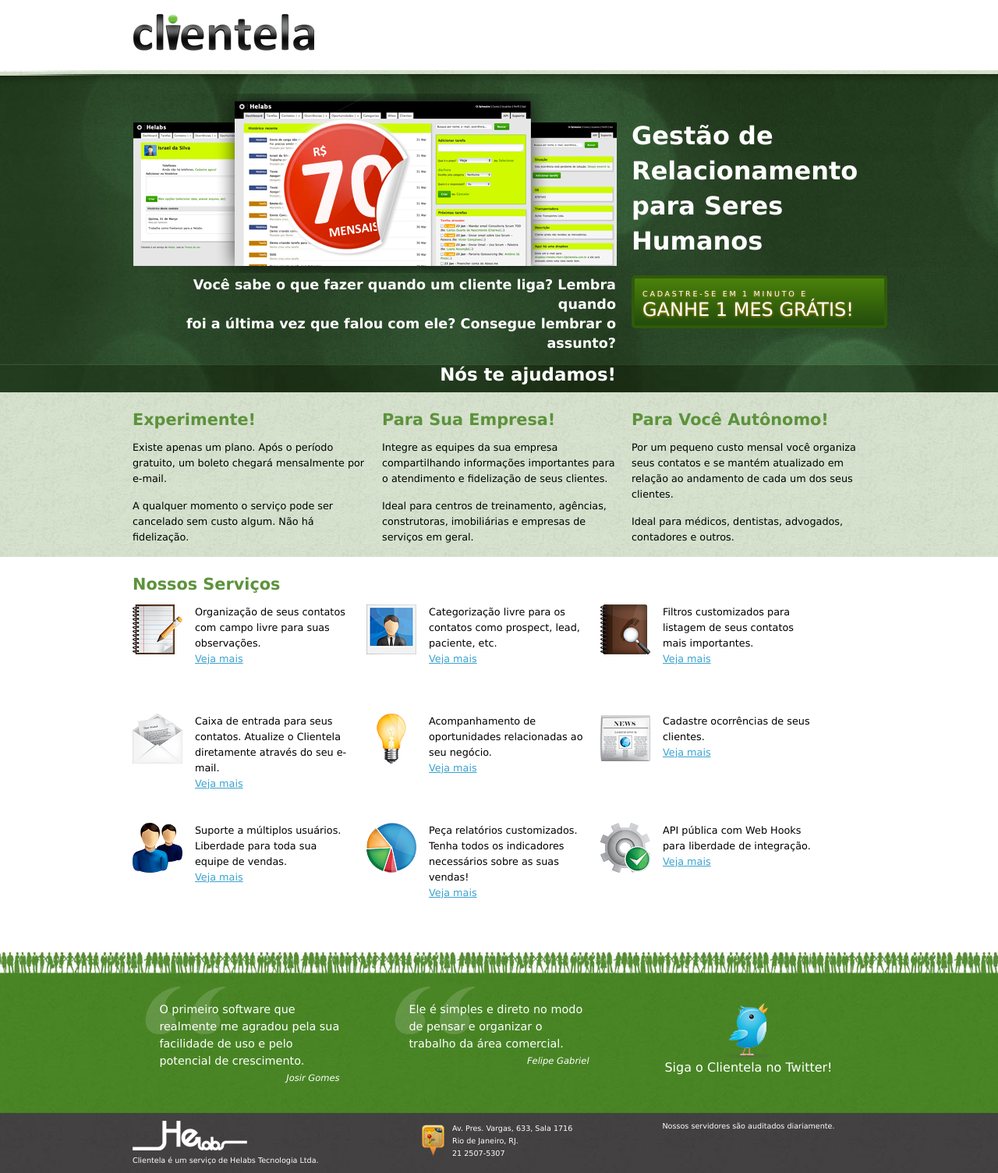
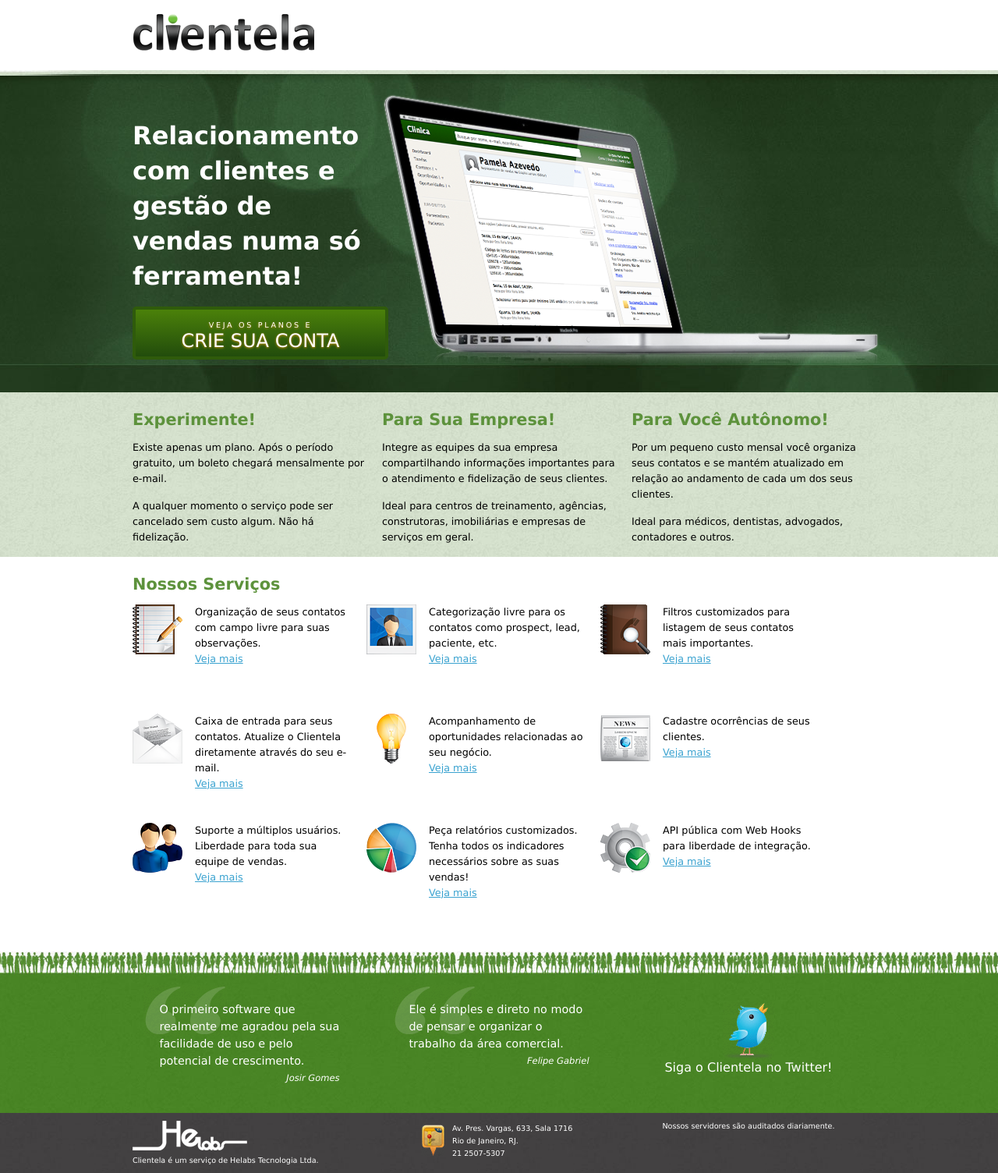
Before and after one commit to mergulhao/site-clientela, a Jekyll site: the page built from index.html, in a window 1280 px wide. Shown: the whole page at 78% size. Built offline with Jekyll 4.4.1, drawn with Linux system fonts in a browser that asks for light colours; nearby versions of some CDN libraries.

Commit message:
update site header

```diff
--- a/_sass/color.scss
+++ b/_sass/color.scss
@@ -56,6 +56,7 @@
     line-height: 20px !important;
     font-weight: normal !important;
     color: #fff;
+    text-align: center;
 
     &.line1 {
       letter-spacing: 0.28em;
--- a/css/color.css
+++ b/css/color.css
@@ -66,30 +66,31 @@
   line-height: 20px !important;
   font-weight: normal !important;
   color: #fff;
+  text-align: center;
 }
-/* line 60, ../_sass/color.scss */
+/* line 61, ../_sass/color.scss */
 div.button p.line1 {
   letter-spacing: 0.28em;
   font-size: 0.6em !important;
 }
-/* line 65, ../_sass/color.scss */
+/* line 66, ../_sass/color.scss */
 div.button p.line2 {
   font-size: 1.5em !important;
 }
-/* line 70, ../_sass/color.scss */
+/* line 71, ../_sass/color.scss */
 div.button img {
   float: left;
   margin-right: 10px;
 }
 
-/* line 77, ../_sass/color.scss */
+/* line 78, ../_sass/color.scss */
 div.big p {
   letter-spacing: 0.22em;
   padding: 8px 0;
   text-align: center;
 }
 
-/* line 84, ../_sass/color.scss */
+/* line 85, ../_sass/color.scss */
 blockquote {
   color: #fff;
   margin: 1em;
@@ -99,19 +100,19 @@
   line-height: 22px;
   font-size: 0.9em;
 }
-/* line 93, ../_sass/color.scss */
+/* line 94, ../_sass/color.scss */
 blockquote div {
   font-style: italic;
   text-align: right;
   font-size: 0.8em;
 }
 
-/* line 100, ../_sass/color.scss */
+/* line 101, ../_sass/color.scss */
 div#menu {
   margin: 45px 0 0 0;
   text-align: right;
 }
-/* line 104, ../_sass/color.scss */
+/* line 105, ../_sass/color.scss */
 div#menu a {
   font-weight: normal;
   color: #fff;
@@ -122,11 +123,11 @@
   padding: 2px 20px;
 }
 
-/* line 115, ../_sass/color.scss */
+/* line 116, ../_sass/color.scss */
 div#header {
   margin: 15px auto;
 }
-/* line 120, ../_sass/color.scss */
+/* line 121, ../_sass/color.scss */
 div#header div#logo h1 a {
   display: block;
   background: white url("/images/logo.png") no-repeat;
@@ -134,36 +135,36 @@
   font-size: 0px;
 }
 
-/* line 130, ../_sass/color.scss */
+/* line 131, ../_sass/color.scss */
 div#banner-under {
   background: white url(/images/bg_middle_header.jpg);
   padding: 25px 0 0 0;
 }
-/* line 134, ../_sass/color.scss */
+/* line 135, ../_sass/color.scss */
 div#banner-under p {
   line-height: 20px;
   font-size: 0.8em;
   margin-bottom: 15px;
 }
 
-/* line 141, ../_sass/color.scss */
+/* line 142, ../_sass/color.scss */
 div.inner {
   height: 250px !important;
 }
 
-/* line 145, ../_sass/color.scss */
+/* line 146, ../_sass/color.scss */
 div.mini {
   height: 50px !important;
 }
 
-/* line 149, ../_sass/color.scss */
+/* line 150, ../_sass/color.scss */
 div#banner {
   background: white url(/images/bg_header.jpg) repeat-x;
   padding-top: 30px;
   display: block;
   height: 383px;
 }
-/* line 155, ../_sass/color.scss */
+/* line 156, ../_sass/color.scss */
 div#banner p {
   font-weight: bold;
   line-height: 25px;
@@ -171,97 +172,97 @@
   font-size: 1.1em;
   margin-bottom: 15px;
 }
-/* line 162, ../_sass/color.scss */
+/* line 163, ../_sass/color.scss */
 div#banner p strong {
   font-size: 1.3em;
   font-weight: bold;
 }
 
-/* line 169, ../_sass/color.scss */
+/* line 170, ../_sass/color.scss */
 div#static {
   line-height: 30px;
 }
-/* line 172, ../_sass/color.scss */
+/* line 173, ../_sass/color.scss */
 div#static p {
   margin: 20px 0;
 }
-/* line 176, ../_sass/color.scss */
+/* line 177, ../_sass/color.scss */
 div#static ul {
   list-style-type: disc;
   margin: 0 0 20px 40px;
 }
 
-/* line 182, ../_sass/color.scss */
+/* line 183, ../_sass/color.scss */
 div#content {
   padding: 25px 0 0 0;
 }
-/* line 185, ../_sass/color.scss */
+/* line 186, ../_sass/color.scss */
 div#content p {
   margin: 20px 0;
   line-height: 22px;
 }
-/* line 191, ../_sass/color.scss */
+/* line 192, ../_sass/color.scss */
 div#content ul li {
   float: left;
   margin: 0 20px 40px 0;
   line-height: 20px;
   font-size: 0.8em;
 }
-/* line 200, ../_sass/color.scss */
+/* line 201, ../_sass/color.scss */
 div#content ul.internal-highlights img {
   float: left;
   margin-right: 10px;
   padding: 5px;
   border: 1px solid #CCC;
 }
-/* line 207, ../_sass/color.scss */
+/* line 208, ../_sass/color.scss */
 div#content ul.internal-highlights li {
   width: 450px;
 }
-/* line 213, ../_sass/color.scss */
+/* line 214, ../_sass/color.scss */
 div#content ul.home-highlights li {
   width: 200px;
   padding-left: 80px;
   min-height: 100px;
 }
-/* line 218, ../_sass/color.scss */
+/* line 219, ../_sass/color.scss */
 div#content ul.home-highlights li a {
   text-decoration: underline !important;
   color: #3BA3D0;
 }
-/* line 223, ../_sass/color.scss */
+/* line 224, ../_sass/color.scss */
 div#content ul.home-highlights li.notes-edit {
   background: white url("/images/icons/notes_edit.png") no-repeat;
 }
-/* line 227, ../_sass/color.scss */
+/* line 228, ../_sass/color.scss */
 div#content ul.home-highlights li.phone-book-search {
   background: white url("/images/icons/phone_book_search.png") no-repeat;
 }
-/* line 231, ../_sass/color.scss */
+/* line 232, ../_sass/color.scss */
 div#content ul.home-highlights li.news {
   background: white url("/images/icons/news.png") no-repeat;
 }
-/* line 235, ../_sass/color.scss */
+/* line 236, ../_sass/color.scss */
 div#content ul.home-highlights li.users {
   background: white url("/images/icons/users.png") no-repeat;
 }
-/* line 239, ../_sass/color.scss */
+/* line 240, ../_sass/color.scss */
 div#content ul.home-highlights li.mail-open {
   background: white url("/images/icons/mail_open.png") no-repeat;
 }
-/* line 243, ../_sass/color.scss */
+/* line 244, ../_sass/color.scss */
 div#content ul.home-highlights li.process-accept {
   background: white url("/images/icons/process_accept.png") no-repeat;
 }
-/* line 247, ../_sass/color.scss */
+/* line 248, ../_sass/color.scss */
 div#content ul.home-highlights li.light-bulb {
   background: white url("/images/icons/light_bulb.png") no-repeat;
 }
-/* line 251, ../_sass/color.scss */
+/* line 252, ../_sass/color.scss */
 div#content ul.home-highlights li.photo {
   background: white url("/images/icons/photo.png") no-repeat;
 }
-/* line 255, ../_sass/color.scss */
+/* line 256, ../_sass/color.scss */
 div#content ul.home-highlights li.chart {
   background: white url("/images/icons/chart.png") no-repeat;
 }
--- a/index.html
+++ b/index.html
@@ -4,31 +4,22 @@
 
 <div id="banner">
   <div class="container_12">
-    <div class="grid_8">
-      <img alt="Screenshot" src="/images/home_screenshot_3_windows_price.png" />
-    </div>
-
     <div class="grid_4">
       <br/><br/>
-      <h2>Gestão de Relacionamento para Seres Humanos</h2>
-    </div>
-    <div class="clear">&nbsp;</div>
-  </div>
-
-  <div class="container_12">
-    <div class="grid_8">
-      <p class="right">Você sabe o que fazer quando um cliente liga? Lembra quando<br/>foi a última vez que falou com ele? Consegue lembrar o assunto?</p>
-      <p class="right"><strong>Nós te ajudamos!</strong></p>
-    </div>
-
-    <div class="grid_4">
+      <h2>Relacionamento com clientes e gestão de vendas numa só ferramenta!</h2>
+      <br/>
       <div class="button">
         <a href="https://app.clientela.com.br/signup/new">
-          <p class="line1">CADASTRE-SE EM 1 MINUTO E</p>
-          <p class="line2">GANHE 1 MES GRÁTIS!</p>
+          <p class="line1">VEJA OS PLANOS E</p>
+          <p class="line2">CRIE SUA CONTA</p>
         </a>
       </div>
     </div>
+
+    <div class="grid_8">
+      <img alt="Clientela CRM Screenshot" src="/images/note.png" />
+    </div>
+
     <div class="clear">&nbsp;</div>
   </div>
 </div>
```
Also changed, not shown: images/note.png (added).
